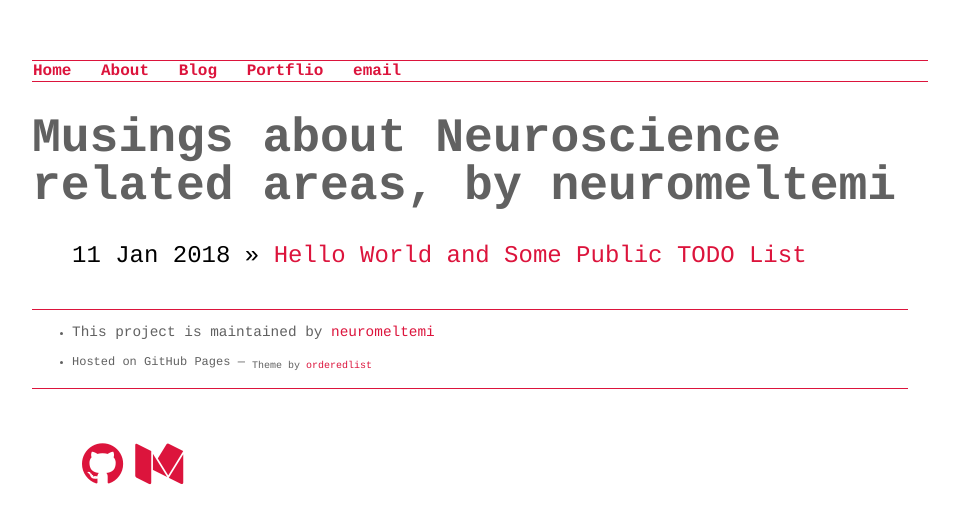
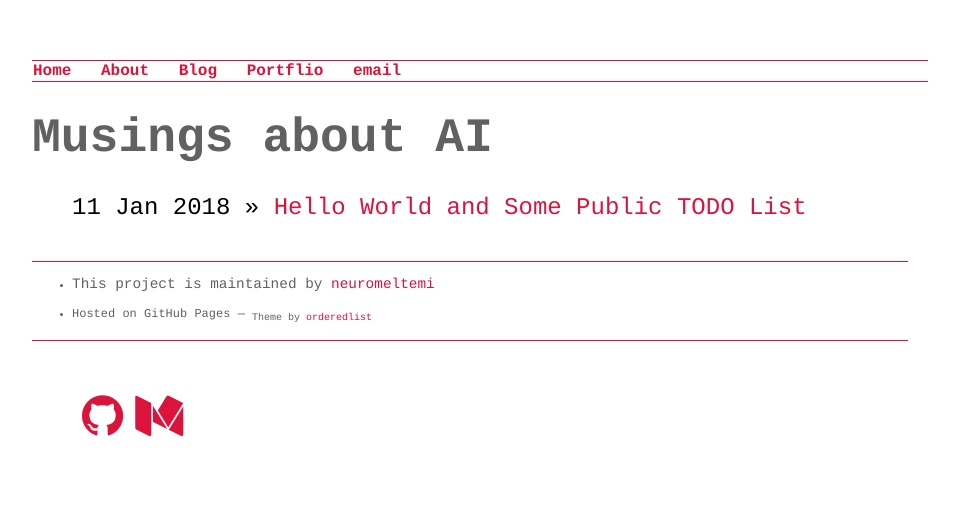
Before and after one commit to inantubek/meltemiatay.github.io, a Jekyll site: the page built from blog/index.html, in a window 1280 px wide. Shown: the top 524 px of the page, without its empty margins (160-1119 px from the left). Built offline with Jekyll 4.4.1, drawn with Linux system fonts in a browser that asks for light colours; nearby versions of some CDN libraries.

Commit message:
Update index.html

```diff
--- a/blog/index.html
+++ b/blog/index.html
@@ -1,6 +1,6 @@
 ---
 layout: default
-title: Musings about Neuroscience related areas, by neuromeltemi
+title: Musings about AI
 ---
 	<h1>{{ page.title }}</h1>
 	<ul class="posts">
```
